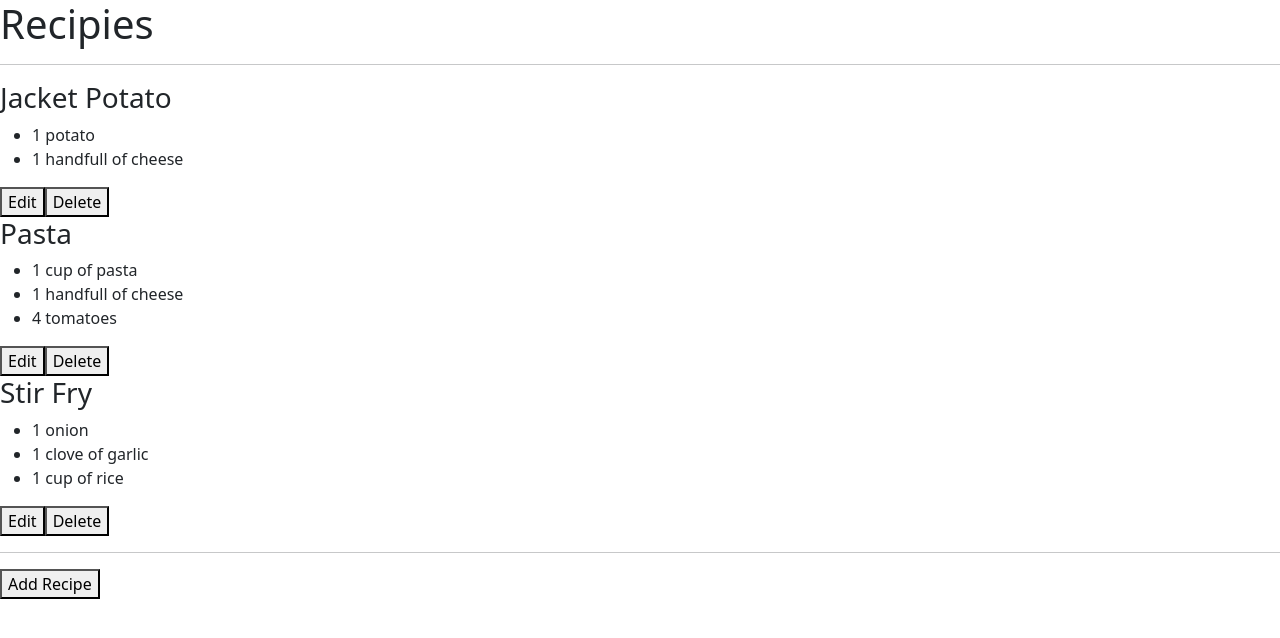
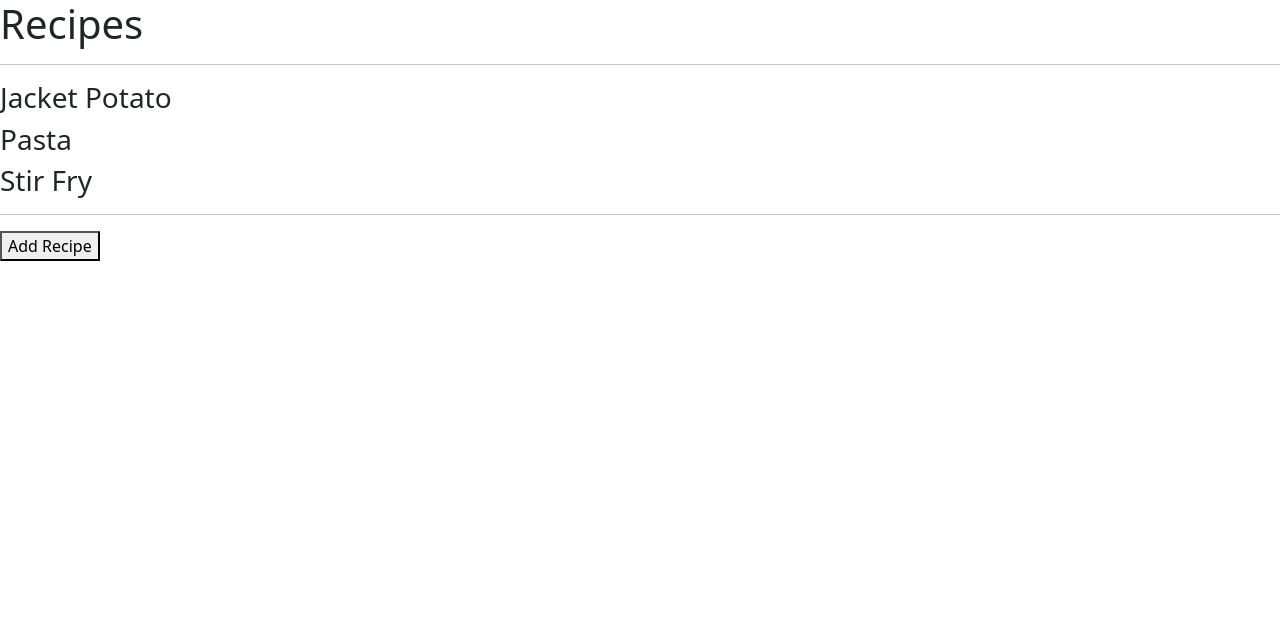
Before and after one commit to ADeeley/Recipe-App, a React (Create React App) app: page / in a window 1280 px wide. Shown: the top 638 px of the page. Built offline with nearby package versions, Linux system fonts and the light colour scheme.

Commit message:
Added classes to hide and display recipe details.

```diff
--- a/public/index.html
+++ b/public/index.html
@@ -26,7 +26,7 @@
     <noscript>
       You need to enable JavaScript to run this app.
     </noscript>
-    <h1>Recipies</h1>
+    <h1>Recipes</h1>
     <hr>
     <div id="root">
     </div>
--- /dev/null
+++ b/src/Recipe.css
@@ -0,0 +1,7 @@
+.visible {
+  display: 1; }
+
+.hidden {
+  display: none; }
+
+/*# sourceMappingURL=Recipe.css.map */
--- a/src/Recipe.js
+++ b/src/Recipe.js
@@ -1,4 +1,5 @@
 import React from 'react';
+import './Recipe.css';
 
 class Input extends React.Component {
     constructor(props) {
@@ -41,6 +42,7 @@ class Recipe extends React.Component {
         super(props);
         this.state = {editMode: false};
         this.toggleEditMode = this.toggleEditMode.bind(this);
+        this.toggleIngr = this.toggleIngr.bind(this);
         this.handleDelete = this.handleDelete.bind(this);
     }
 
@@ -52,12 +54,22 @@ class Recipe extends React.Component {
         this.props.deleteCallback(this.props.name)
     }
 
+    toggleIngr() {
+        let ingr = this.refs['ingr'];
+        if (ingr.className === 'hidden') {
+            ingr.className = 'visible';
+        } else {
+            ingr.className = 'hidden';
+        }
+    }
+
     render() {
         let ingr = this.props.ingredients.map((el) => <li key={el}>{el}</li>)
         return (
             <div>
-                <h3>{this.props.name}</h3>
-                <ul>{ingr}</ul>
+                <h3><a onClick={this.toggleIngr}>{this.props.name}</a></h3>
+                <div ref="ingr" className="hidden">
+                    <ul >{ingr}</ul>
                     <Input
                         name={this.props.name}
                         display={this.state.editMode}
@@ -67,6 +79,7 @@ class Recipe extends React.Component {
                     <button onClick={this.toggleEditMode}>Edit</button>
                     <button onClick={this.handleDelete}>Delete</button>
                 </div>
+            </div>
         )
     }
 }
--- /dev/null
+++ b/src/Recipe.scss
@@ -0,0 +1,7 @@
+.visible {
+    display: 1;
+};
+
+.hidden {
+    display: none;
+};
```
Also changed, not shown: 2 other files (tests, documents, lock files or other folders). Lines whose indentation alone changed are shown as unchanged.
